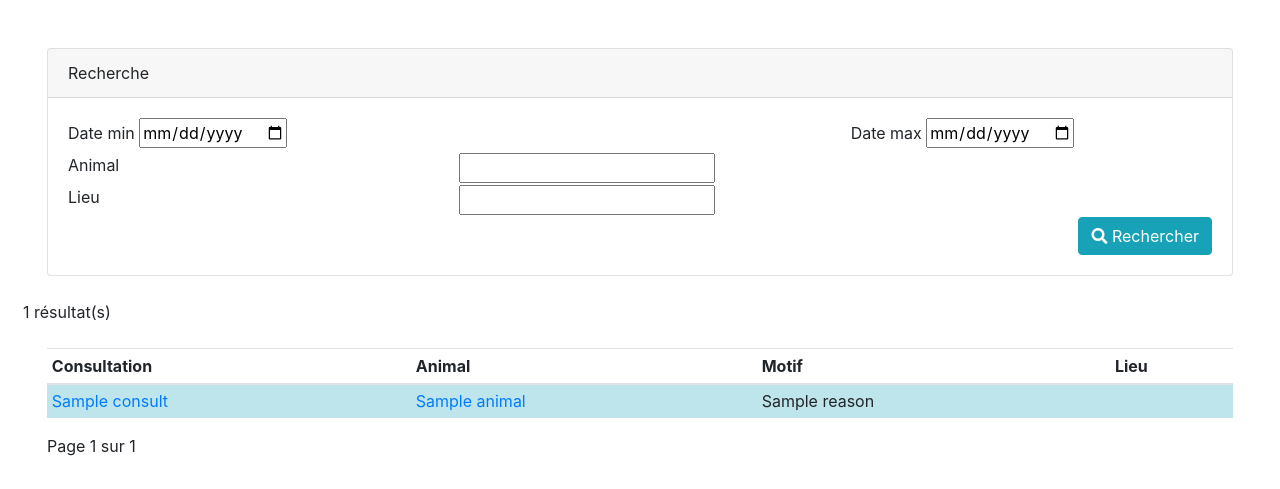
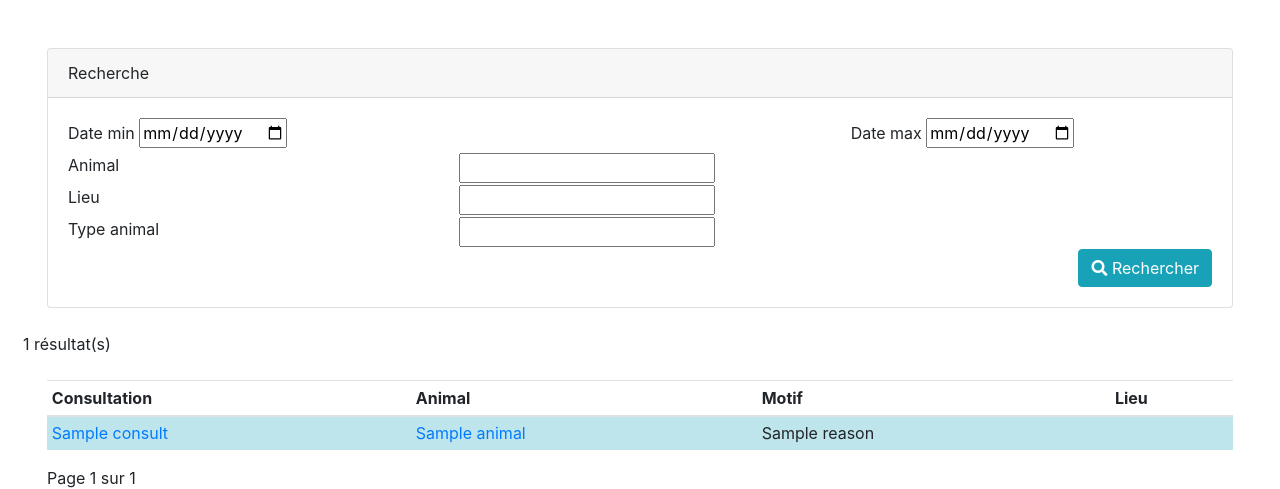
Before and after one commit to clementine-per/osteo, a Django app: template templates/gestion/consultation/consultation_list.html in a window 1280 px wide. Shown: the part 86-575 px from the top of the page. Run offline with Django 3.2, Linux system fonts and the light colour scheme; the template is opened without the code that fills it: most values are stand-ins (such as "Sample title", 1, 10 or a date in 2020); form fields are guessed from the names that the template uses; some libraries are stand-ins or nearby versions.

Commit message:
Ajout filtre "type"

```diff
--- a/gestion/views/consultation.py
+++ b/gestion/views/consultation.py
@@ -29,6 +29,7 @@ def search_consultation(request):
         date_max_form = request.GET.get("date_max", "")
         animal_form = request.GET.get("animal", "")
         lieu_form = request.GET.get("lieu", "")
+        type_animal_form = request.GET.get("type_animal", "")
         if date_min_form:
             form.fields["date_min"].initial = date_min_form
             consultations = consultations.filter(date__gte=parse_date(date_min_form))
@@ -41,6 +42,9 @@ def search_consultation(request):
         if lieu_form:
             form.fields["lieu"].initial = lieu_form
             consultations = consultations.filter(lieu=lieu_form)
+        if type_animal_form:
+            form.fields["type_animal"].initial = type_animal_form
+            consultations = consultations.filter(animal__type=type_animal_form)
 
         # Pagination : 20 éléments par page
         paginator = Paginator(consultations.order_by("-date"), 20)
--- a/templates/gestion/consultation/consultation_list.html
+++ b/templates/gestion/consultation/consultation_list.html
@@ -33,6 +33,14 @@
                     </div>
                     <div class="col-sm-8">
                         {{ form.lieu }}
+                    </div>
+                </div>
+                <div class="row">
+                    <div class="col-sm-4">
+                        {{ form.type_animal.label_tag }}
+                    </div>
+                    <div class="col-sm-8">
+                        {{ form.type_animal }}
                     </div>
                 </div>
                 <div class="text-right">
```
Also changed, not shown: gestion/forms/consultation.py (+16 -1 lines).
